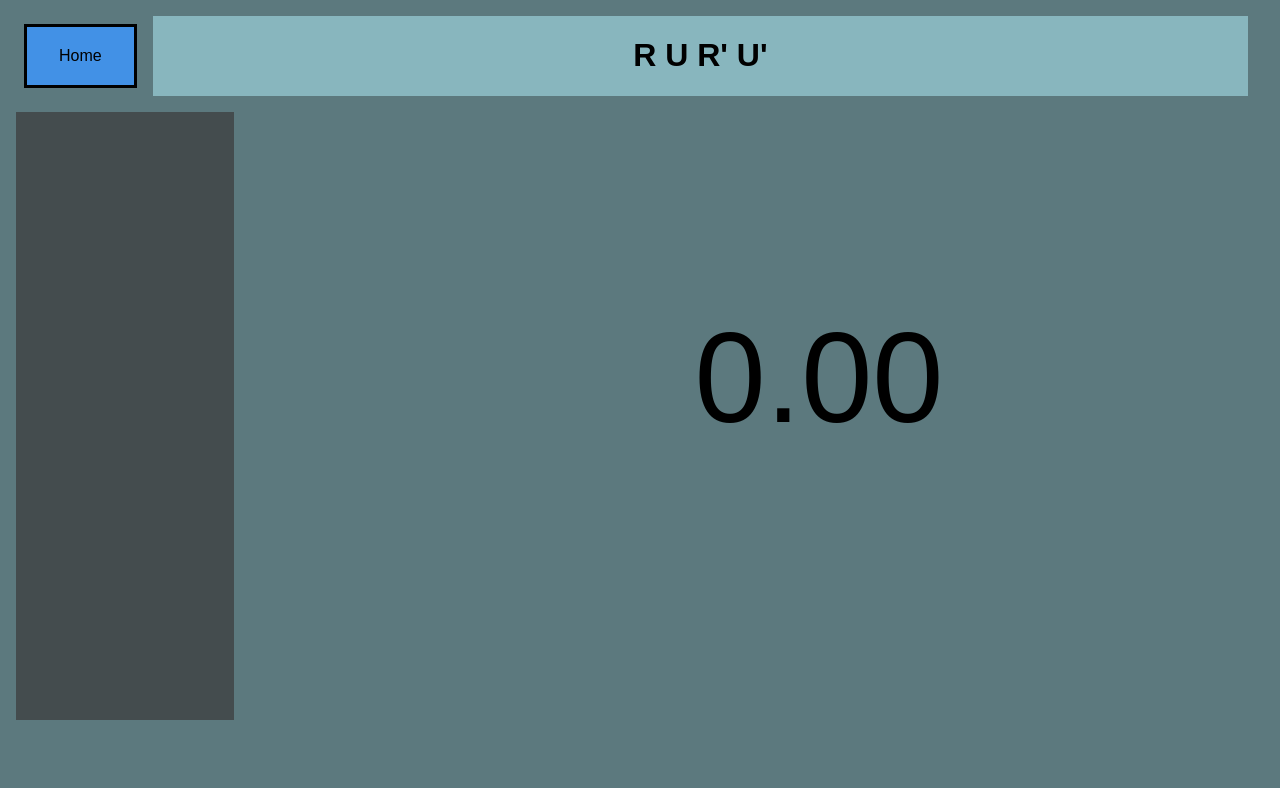
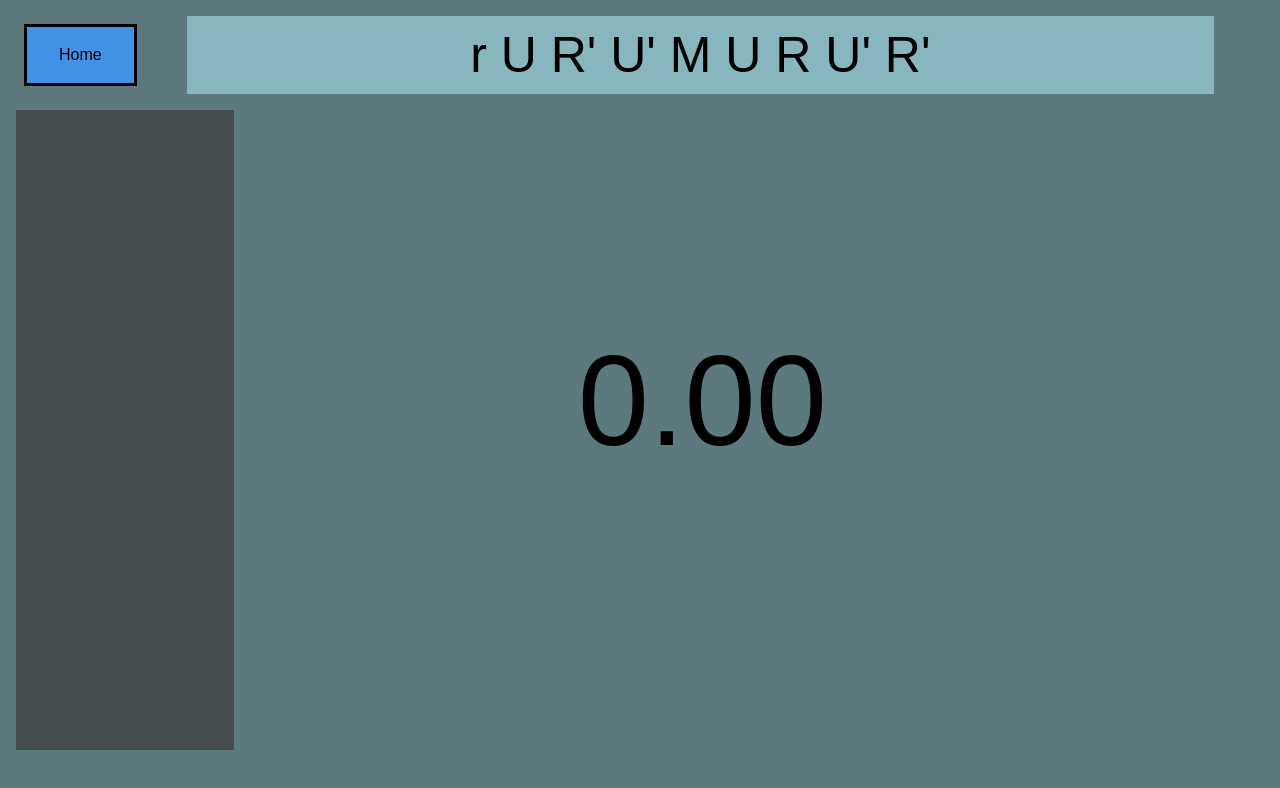
Before and after one commit to adibhar/algorithm-trainer, a plain HTML site: page oll.html in a window 1280 px wide. Drawn offline with Linux system fonts and the light colour scheme.

Commit message:
Fixed alignment + new features
Aligned the timer to the center appropriately for all screen dimensions and added the basic functionality of randomized scrambles appearing and having times being logged according the scramble it corresponds to.

```diff
--- a/oll.html
+++ b/oll.html
@@ -6,17 +6,15 @@
     <title>OLL Trainer</title>
     <link rel = "stylesheet" href="styles.css">
 </head>
-<body>
+<body id="oll-page">
     <div class = "container">
         <button id = "home-button" onclick="window.location.href='index.html'">Home</button>
-        <div class = "scramble">
-            <h1>R U R' U'</h1>
-        </div>
+        <div id = "scramble">RURURU</div>
     </div>
+
     <div class = lower-container>
-        <div id = "times-box">
-            <div id = "timer">0.00</div>
-        </div>
+        <div id = "times-box"></div>
+        <div id = "timer">0.00</div>
     <div>
 
     <script src = 'script.js'></script>
--- a/script.js
+++ b/script.js
@@ -3,12 +3,99 @@ let startTime;
 let timeoutID;
 let elapsedTime = 0;
 let timerInterval;
+let currentOll;
+let formatTime = (0.00).toFixed(2);
+
+let scrambles = [
+    [` F R' F' R U2' F R' F' R2' U2' R' `], // OLL 1
+    [` f U R U' R' f' F U R U' R' F' `], // 2
+    [` F U R U' R' F' U f U R U' R' f' `], // 3
+    [` F U R U' R' F' U' f U R U' R' f' `], // 4
+    [` r' U' R U' R' U2' r `], // 5
+    [` r U R' U R U2' r' `], // 6
+    [` r U2' R' U' R U' r' `], // 7
+    [` r' U2' R U R' U r `], // 8
+    [` F U R U' R2' F' R U R U' R' `], // 9
+    [` R U2' R' F R' F' R U' R U' R' `], // 10
+    [` M U' R U2' R' U' R U' R2' r `], // 11
+    [` F U R U' R' F' U' F U R U' R' F' `], // 12
+    [` F' U' F r U' r' U r U r' `], // 13
+    [` F U F' R' F R U' R' F' R `], // 14
+    [` r' U' r U' R' U R r' U r `], // 15
+    [` r U r' U R U' R' r U' r' `], // 16
+    [` F R' F' R U2' F R' F' R U' R U' R' `], // 17
+    [` r' U2' R U R' U r2' U2' R' U' R U' r' `], // 18
+    [` F R' F' R M U R U' R' U' M' `], // 19
+    [` r U R' U' M2' U R U' R' U' M' `], // 20
+    [` R U R' U R U' R' U R U2' R' `], // 21
+    [` R' U2' R2' U R2' U R2' U2' R' `], // 22
+    [` R U2' R D R' U2' R D' R2' `], // 23
+    [` F R' F' r U R U' r' `], // 24
+    [` R' F' r U R U' r' F `], // 25
+    [` R U R' U R U2' R' `], // 26
+    [` R U2' R' U' R U' R' `], // 27
+    [` R U R' U' M' U R U' r' `], // 28
+    [` M F R' F' R U R U' R' U' M' `], // 29
+    [` F U R U2' R' U R U2' R' U' F' `], // 30
+    [` R' F R U R' U' F' U R `], // 31
+    [` f R' F' R U R U' R' S' `], // 32
+    [` F R' F' R U R U' R' `], // 33
+    [` F U R' U' R' F' R U R2' U' R'  `], // 34
+    [` R U2' R' F R' F' R2' U2' R' `], // 35
+    [` F' L F L' U' L' U' L U L' U L `], // 36
+    [` F R U' R' U R U R' F' `], // 37
+    [` F R' F' R U R U R' U' R U' R' `], // 38
+    [` L U F' U' L' U L F L'  `], // 39
+    [` R' U' F U R U' R' F' R `], // 40
+    [` F U R U' R' F' R U2' R' U' R U' R' `], // 41
+    [` F U R U' R' F' R' U2' R U R' U R `], // 42
+    [` f' U' L' U L f `], // 43
+    [` f U R U' R' f' `], // 44
+    [` F U R U' R' F' `], // 45
+    [` R' U' F R' F' R U R `], // 46
+    [` F' U' L' U L U' L' U L F `], // 47
+    [` F U R U' R' U R U' R' F' `], // 48
+    [` r' U r2' U' r2' U' r2' U r' `], // 49
+    [` r U' r2' U r2' U r2' U' r `], // 50
+    [` f U R U' R' U R U' R' f' `], // 51
+    [` F R U R' d R' U' R U' R' `], // 52
+    [` r' U2' R U R' U' R U R' U r `], // 53
+    [` r U2' R' U' R U R' U' R U' r' `], // 54
+    [` F R' F' U2' R U R' U R2' U2' R' `], // 55
+    [` r U r' R U R' U' R U R' U' r U' r' `], // 56
+    [` r U R' U' M U R U' R' `] // 57
+];
+
+let times = new Array(57).fill(null).map(() => []);
+
 
 const timerDisplay = document.getElementById('timer');
+const currentScramble = document.getElementById('scramble');
+
+//helper functions
 
 function updateTimer() {
     elapsedTime = Date.now() - startTime;
-    timerDisplay.textContent = (elapsedTime / 1000).toFixed(2);
+    formatTime = (elapsedTime/1000).toFixed(2);
+    timerDisplay.textContent = formatTime;
+}
+
+function setRandomScramble() {
+    currentOll = Math.floor(Math.random() * (57) + 1); //refer to c1 below
+
+    //currentScramble.textContent = scrambles[currentOll - 1] + ' ' + currentOllPlusOne; //testing line
+
+    currentScramble.textContent = scrambles[currentOll - 1];
+    // c1. Since we want the OLL number to point to the exact item location (NOT index), we randomize currentOll from 1-57
+    // and subtract 1 from it when indexing to have it correlate accordingly with times (which has indicies 0-56, since 57 oll exist)
+
+    // for example, we want the time correlating with OLL 1 to go in the first index of times, or times[0]
+}
+
+
+//start of program
+if (document.body.id === 'oll-page') {
+    setRandomScramble();
 }
 
 function setTimerColor(color){
@@ -20,6 +107,14 @@ document.addEventListener('keydown', function(event) {
     if (event.code === 'Space' && !event.repeat) {
         if (timerRunning) {
             timerRunning = false;
+            times[currentOll-1].push(formatTime); //refer to c1 above
+
+            //times[currentOll-1].push(formatTime + ' ' + currentOllPlusOne); //testing line
+
+            setRandomScramble(); // do this after push statement so that the time is added to the correct index (setRandomScramble alters currentOLL)
+
+            //console.log(JSON.stringify(times, null, 2)); //testing line
+
             clearInterval(timerInterval);
         } else {
             event.preventDefault();
@@ -44,7 +139,7 @@ document.addEventListener('keyup', function(event) {
             clearTimeout(timeoutID);
             setTimerColor('timer-black');
             timerRunning = false;
-            timerDisplay.textContent = (elapsedTime/1000).toFixed(2);
+            timerDisplay.textContent = formatTime;
         }
     }
 })
--- a/styles.css
+++ b/styles.css
@@ -23,11 +23,14 @@ main{
 .lower-container {
     display: flex;
 }
-.scramble{
+#scramble{
     background-color: #88b6be;
     width: 100%;
     text-align:center;
 
+    padding:10px;
+    word-wrap:break-word;
+    font-size: 50px;
     margin-left: 1em;
     margin-right: 1em;
 }
@@ -48,16 +51,20 @@ button{
 #times-box {
     background-color: #444c4e;
     width: 17%;
-    height: 38em;
+    height: 80vh;
     text-align:center;
 
     margin-left: 1em;
     margin-right: 1em;
 }
 #timer{
-    margin-left: 5.3em;
-    margin-top: 1.5em;
+    position: absolute;
+    left: 50%;
+    top: 50%;
+    transform: translate(-25%, -50%);
     font-size: 8em;
+    margin: 0;
+    text-align: center;
 }
 .timer-red{
     color: rgb(212, 4, 4);
```
